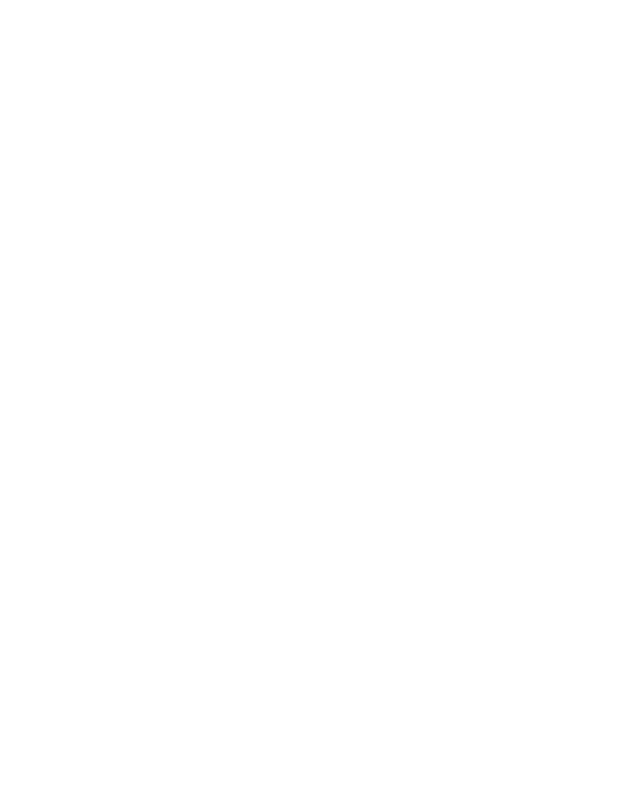
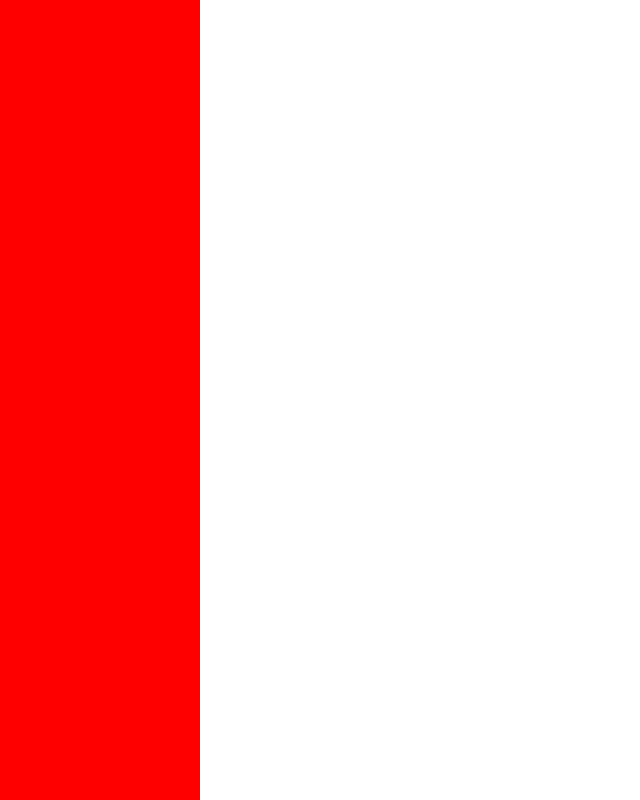
Before and after one commit to kekemato/oop-workshops, a plain HTML site: page dzień 2/index.html in a window 1280 px wide. Shown: the whole page, without its empty margins (0-640 px from the left). Drawn offline with Linux system fonts and the light colour scheme.

Commit message:
added renders to menu

```diff
--- a/dzień 2/index.html
+++ b/dzień 2/index.html
@@ -3,7 +3,6 @@
 <head>
     <meta charset="UTF-8">
     <meta name="viewport" content="width=device-width, initial-scale=1.0">
-    <meta http-equiv="X-UA-Compatible" content="ie=edge">
     <title>Document</title>
 </head>
 <body>
--- a/dzień 2/script.js
+++ b/dzień 2/script.js
@@ -1,11 +1,23 @@
-function SideBarMenu (){
+function SideBarMenu() {
     this.isOpen = true
     this.isOnTheLeft = true
     this.isOnTheRight = false
     this.bgColor = 'red'
 }
 
+SideBarMenu.prototype.render = function render() {
+    const menuDiv = document.createElement('div')
+    menuDiv.style.width = '200px'
+    menuDiv.style.height = '100vh'
+    menuDiv.style.backgroundColor = this.bgColor
+    menuDiv.style.position = 'fixed'
+    menuDiv.style.top = 0;
+
+    if (this.isOnTheLeft) menuDiv.style.left = 0;
+    if (this.isOnTheRight) menuDiv.style.left = 0;
+    if (!this.isOpen) menuDiv.style.display = "none"
+    document.body.appendChild(menuDiv)
+}
+
 const menu1 = new SideBarMenu()
-
-let div = document.createElement('div')
-document.body.appendChild(div)
+menu1.render()
```
